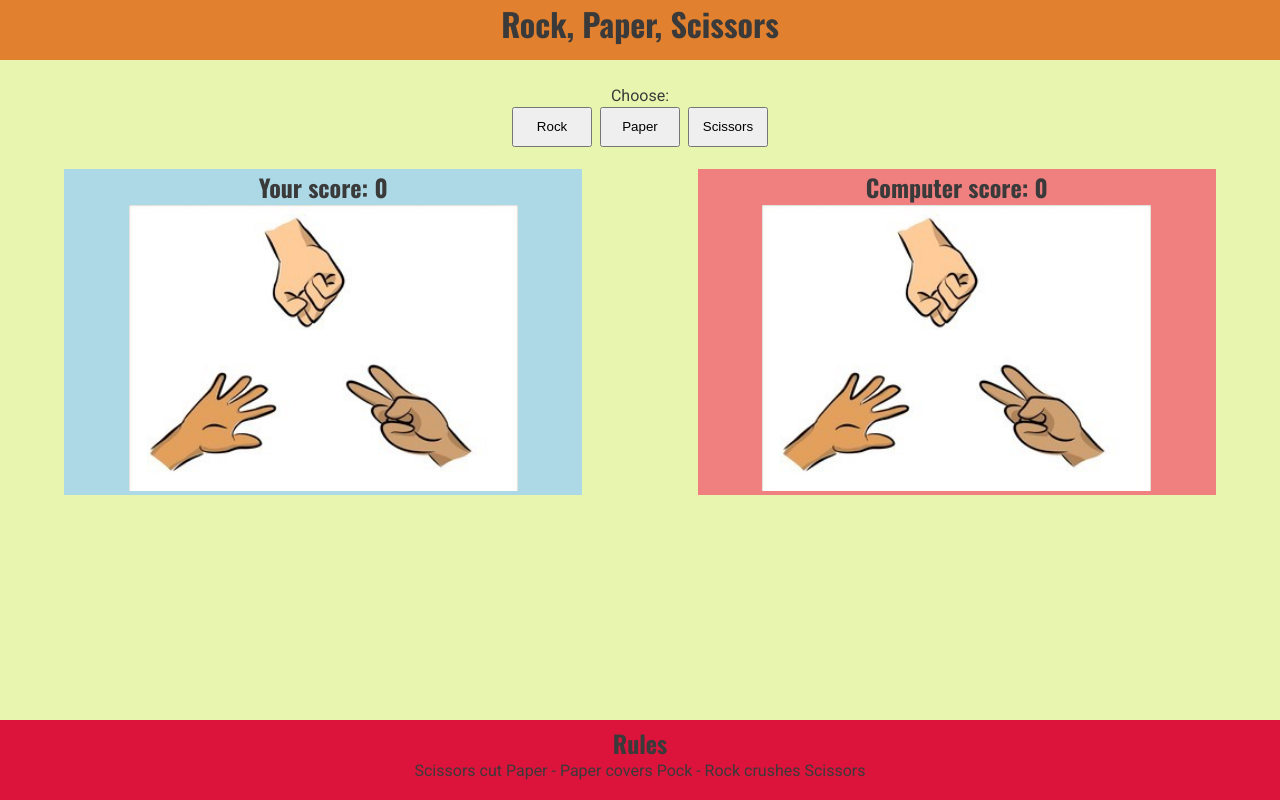
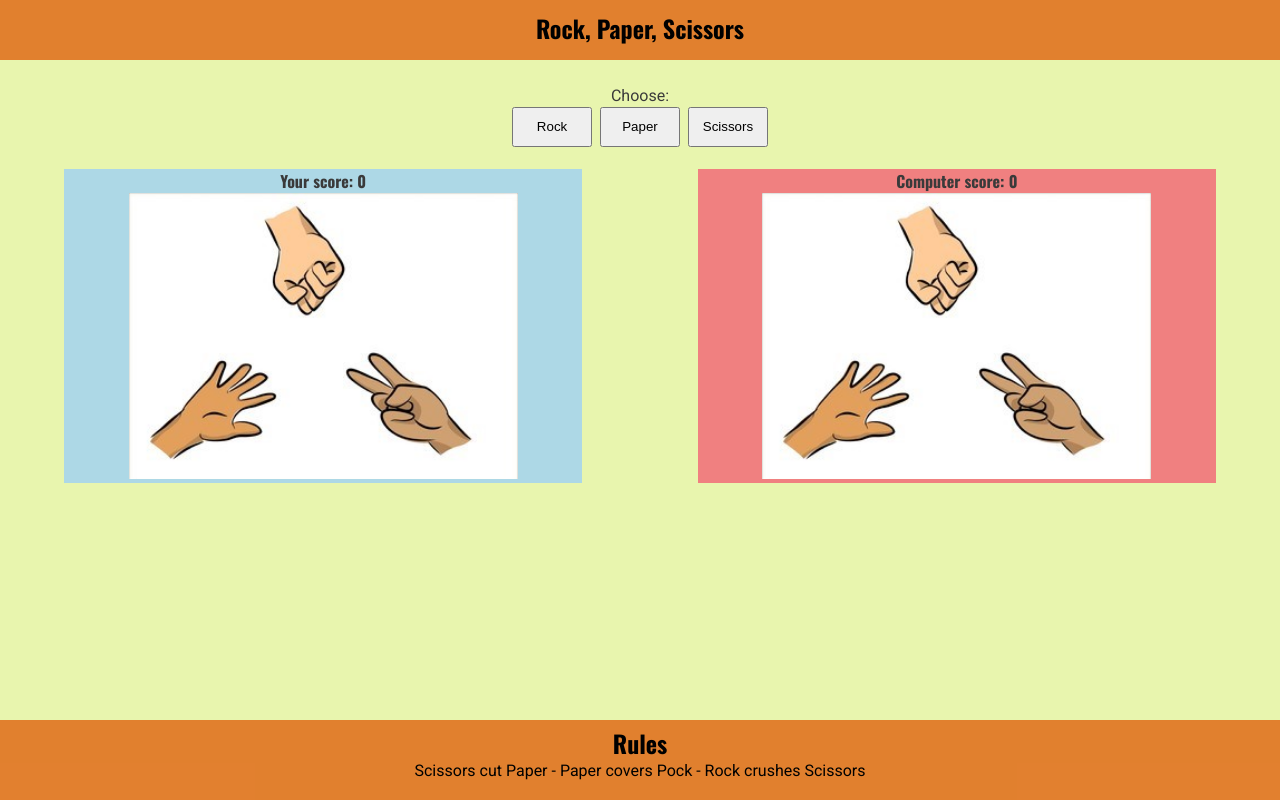
Before and after one commit to kasemdeautsch/pp2, a plain HTML site: page index.html in a window 1280 px wide. Drawn offline with nearby package versions, Linux system fonts and the light colour scheme.

Commit message:
restyle header and footer

```diff
--- a/assets/css/style.css
+++ b/assets/css/style.css
@@ -18,15 +18,23 @@ body{
     font-family: Roboto, sans-serif;
     display: flex;
     flex-direction: column;
-    color: #3a3a3a;
+    color:#3a3a3a;
 }
 /*header*/
 header{
     background-color: rgba(226, 125, 43, 0.973);
     text-align: center;
     height: 60px;
+    color: black;
+
+
 }
-
+header h2{
+    margin-top: 10px;
+}
+.player h2, .computer h2{
+    font-size: 1rem;
+}
 
 /*main */
 main{
@@ -71,7 +79,7 @@ h1,h2,h3{
 }
 /*footer*/
 footer{
-    background-color:crimson;
+    background-color: rgba(226, 125, 43, 0.973);
     position1: absolute;
     width: 100%;
     left1: 0;
@@ -79,4 +87,10 @@ footer{
     min-height: 80px;
     padding-top: 5px;
     text-align: center;
+    color: black;
 }
+
+/*Media quiry: tablet and larger(768px and up)*/
+@media screen and (min-width:768px){
+
+}
--- a/index.html
+++ b/index.html
@@ -16,7 +16,7 @@
 <body>
     <!--header-->
     <header>
-        <h1>Rock, Paper, Scissors</h1>
+        <h2>Rock, Paper, Scissors</h2>
     </header>
 
     <!--main content-->
```
